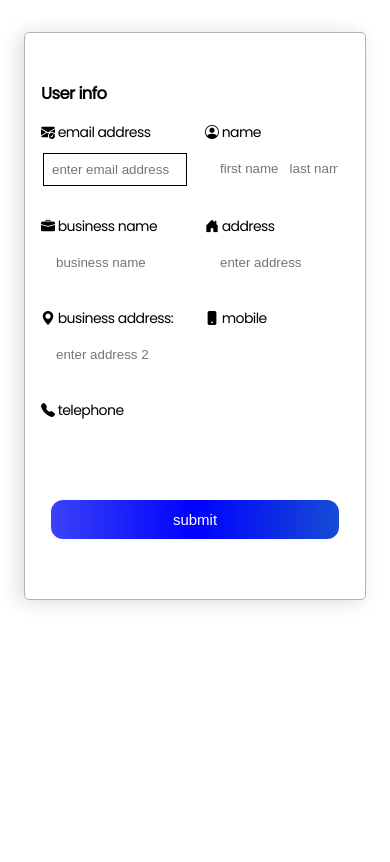
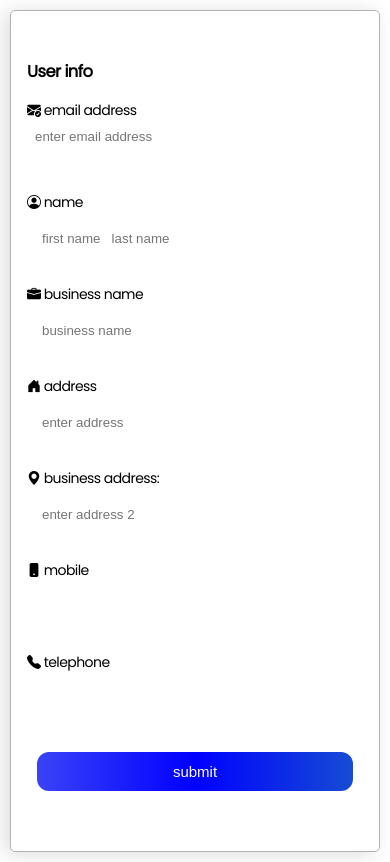
Before and after one commit to Mikey1233/invoiceBox, a React (Vite) app in the folder invoice-box-app/: page /userInfo in a window 390 px wide. Built offline with nearby package versions, Linux system fonts and the light colour scheme; a web font is replaced by a local one.

Commit message:
fixed userIfo page

```diff
--- a/invoice-box-app/src/components/createInvoice/create.css
+++ b/invoice-box-app/src/components/createInvoice/create.css
@@ -2,7 +2,7 @@
   display: flex;
   justify-content: space-between;
   padding: 0.5rem;
-  /* height: fit-content; */
+
 }
 .file {
     position: relative;
--- a/invoice-box-app/src/pages/userInfo/UserInfo.jsx
+++ b/invoice-box-app/src/pages/userInfo/UserInfo.jsx
@@ -89,7 +89,7 @@ function UserInfo() {
             </div>
             <input
               type="email"
-              style={{ border: "1px solid black", margin: "10px 2px 10px 2px" }}
+              className="userEmail"
               onChange={(e) => addState(e, setEmail)}
               placeholder="enter email address"
               name="email"
--- a/invoice-box-app/src/pages/userInfo/userInfo.css
+++ b/invoice-box-app/src/pages/userInfo/userInfo.css
@@ -39,8 +39,23 @@
     cursor: pointer;
 
 }
+.userEmail{
+    border: 1px solid #121212;
+}
 .form-grid{
     display: grid;
     grid-template-columns: repeat(2,1fr);
     gap: 20px;
 }
+@media screen and (max-width:700px){
+    .form-grid{
+        grid-template-columns: unset;
+        grid-template-rows: repeat(2,1fr);
+    }
+    .user_form{
+        margin: 10px;
+    }
+    .user_form form{
+        background-color: unset;
+    }
+}
```
Also changed, not shown: 7 other files (tests, documents, lock files or other folders).
